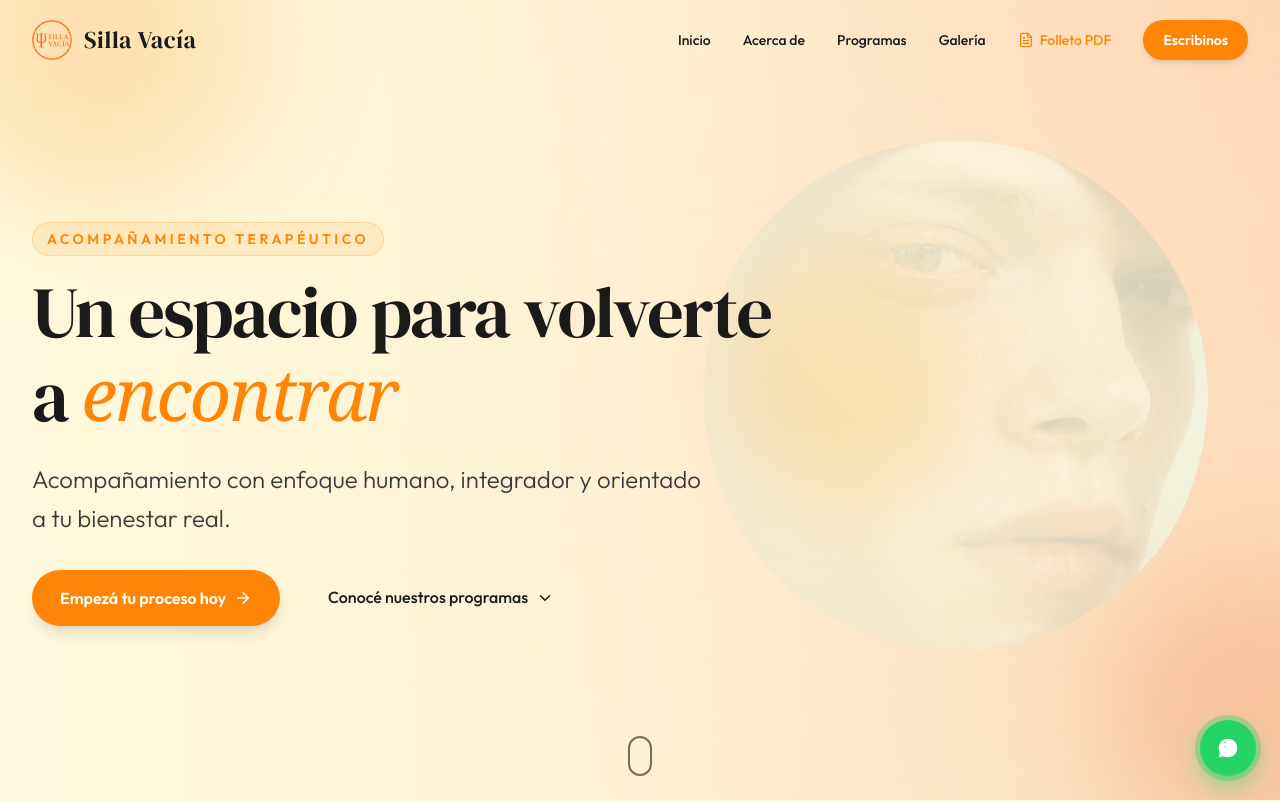
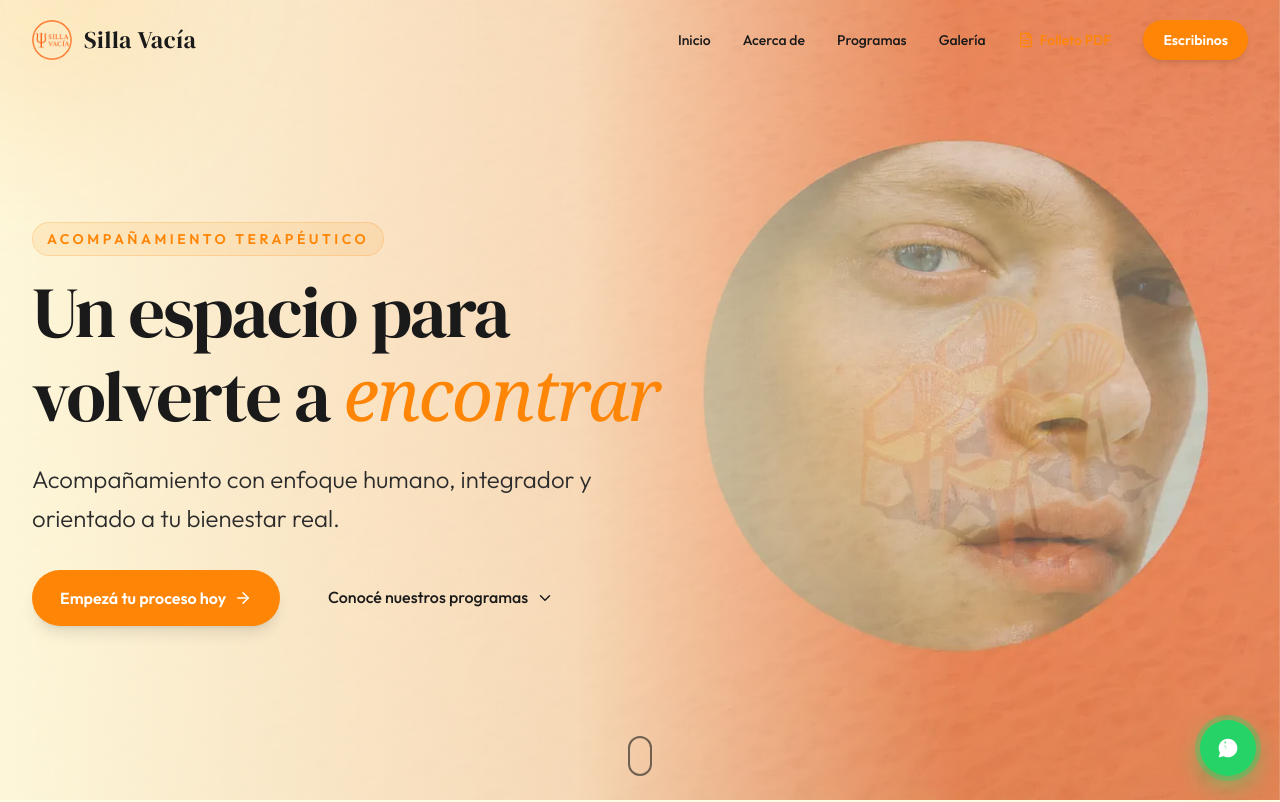
Before and after one commit to dedalo-integraciones/sillavacia, a React (Vite) app: page / in a window 1280 px wide. Shown: the top 802 px of the page. Built offline with nearby package versions, Linux system fonts and the light colour scheme.

Commit message:
Actualizador Universal

```diff
--- a/src/App.tsx
+++ b/src/App.tsx
@@ -316,39 +316,35 @@ export default function App() {
       ============================================================ */}
       <section
         id="hero"
-        className="relative min-h-[90vh] lg:min-h-screen flex items-center pt-28 pb-16 overflow-hidden bg-gradient-to-br from-[#FE8505]/15 via-[#FFEFD3] to-[#FFFDE1]"
+        className="relative min-h-[90vh] lg:min-h-screen flex items-center pt-28 pb-16 overflow-hidden bg-[#FFFDE1]"
       >
         {/* Background Image Carousel Layer with Crossfade */}
         <div className="absolute inset-0 z-0 pointer-events-none">
           {heroImages.map((img, idx) => (
             <div
               key={idx}
-              className={`absolute inset-0 bg-cover bg-center transition-opacity duration-1000 ease-in-out ${
-                idx === activeHeroBg ? 'opacity-30' : 'opacity-0'
-              }`}
+              className={`hero-bg-layer ${idx === activeHeroBg ? 'active' : ''}`}
               style={{ backgroundImage: `url(${img})` }}
             />
           ))}
-          {/* Subtle gradient scrim */}
-          <div className="absolute inset-0 bg-gradient-to-r from-[#FFFDE1]/95 via-[#FFFDE1]/80 to-[#FFFDE1]/40" />
+          {/* Calibrated Gradient Overlay */}
+          <div
+            className="absolute inset-0 pointer-events-none"
+            style={{
+              background:
+                'linear-gradient(90deg, rgba(255,253,225,0.95) 0%, rgba(255,253,225,0.70) 45%, transparent 75%)',
+            }}
+          />
         </div>
 
-        {/* Ambient Decorative Orbs */}
+        {/* Ambient subtle glow only on extreme top-left corner */}
         <div className="absolute inset-0 pointer-events-none overflow-hidden z-10">
-          <div className="absolute -top-24 -left-24 w-80 h-80 rounded-full bg-[#FE8505]/20 blur-3xl animate-float" />
-          <div
-            className="absolute -bottom-20 -right-20 w-72 h-72 rounded-full bg-[#E52E01]/15 blur-3xl animate-float"
-            style={{ animationDelay: '2s' }}
-          />
-          <div
-            className="absolute top-1/3 right-1/4 w-60 h-60 rounded-full bg-[#FE8505]/15 blur-2xl animate-float"
-            style={{ animationDelay: '4s' }}
-          />
+          <div className="absolute -top-32 -left-32 w-72 h-72 rounded-full bg-[#FE8505]/10 blur-3xl animate-float" />
         </div>
 
         {/* Hero Content */}
         <div className="relative z-20 max-w-7xl mx-auto px-4 sm:px-6 lg:px-8 w-full">
-          <div className="max-w-3xl">
+          <div className="max-w-2xl">
             <span className="inline-block text-xs md:text-sm font-semibold tracking-[0.25em] text-[#FE8505] uppercase mb-4 px-3.5 py-1.5 rounded-full bg-[#FE8505]/10 border border-[#FE8505]/20">
               ACOMPAÑAMIENTO TERAPÉUTICO
             </span>
@@ -358,7 +354,7 @@ export default function App() {
               <span className="text-[#FE8505] italic font-serif">encontrar</span>
             </h1>
 
-            <p className="text-lg sm:text-xl md:text-2xl font-light text-[#3a3a3a] leading-relaxed mb-8 max-w-2xl">
+            <p className="text-lg sm:text-xl md:text-2xl font-light text-[#2b2b2b] leading-relaxed mb-8 max-w-xl">
               Acompañamiento con enfoque humano, integrador y orientado a tu bienestar real.
             </p>
 
--- a/src/index.css
+++ b/src/index.css
@@ -56,6 +56,18 @@
   animation: floatAnimation 12s ease-in-out infinite;
 }
 
+/* Capas de fondo del hero (ciclo de imágenes) */
+.hero-bg-layer {
+  position: absolute; inset: 0;
+  background-size: cover; background-position: center;
+  opacity: 0;
+  transition: opacity 2s ease-in-out;
+  background-repeat: no-repeat;
+}
+.hero-bg-layer.active {
+  opacity: 1;
+}
+
 /* Scroll Dot Animation */
 @keyframes scrollDot {
   0% { transform: translateY(0); opacity: 1; }
```
